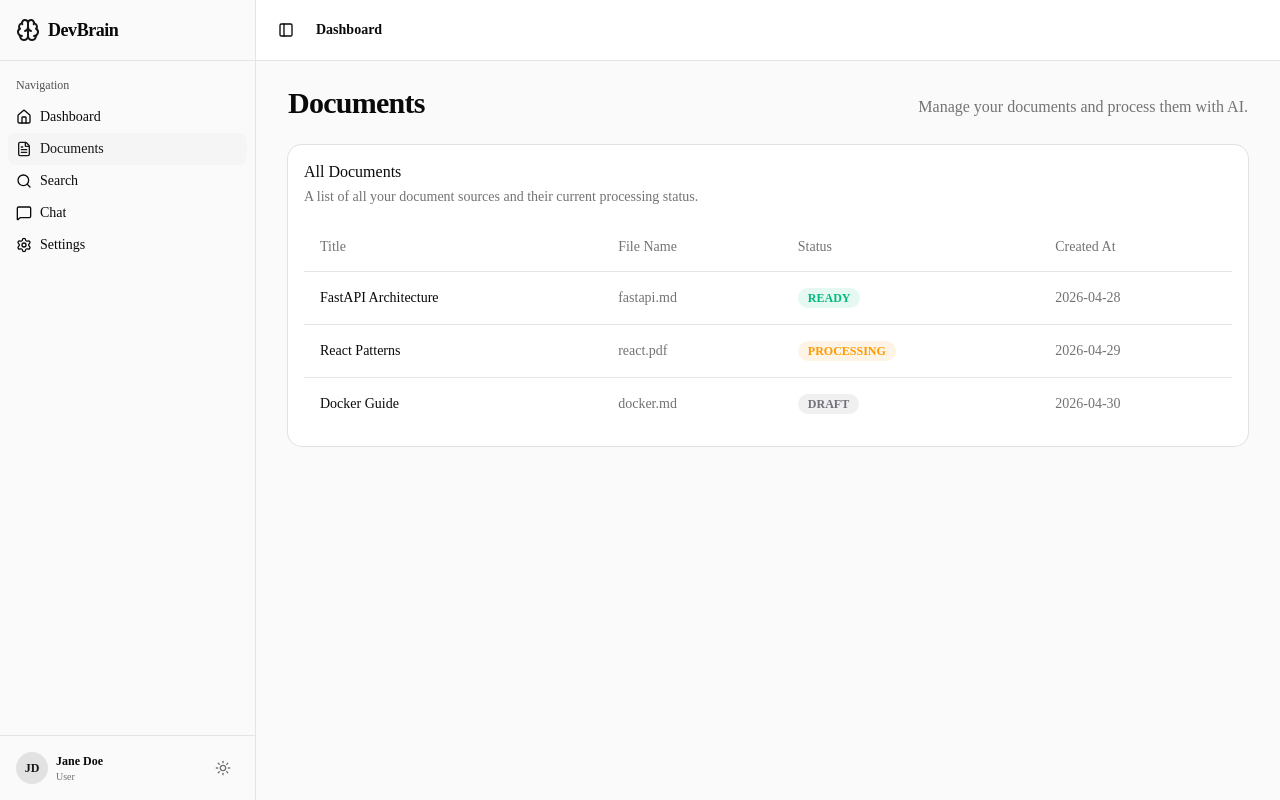
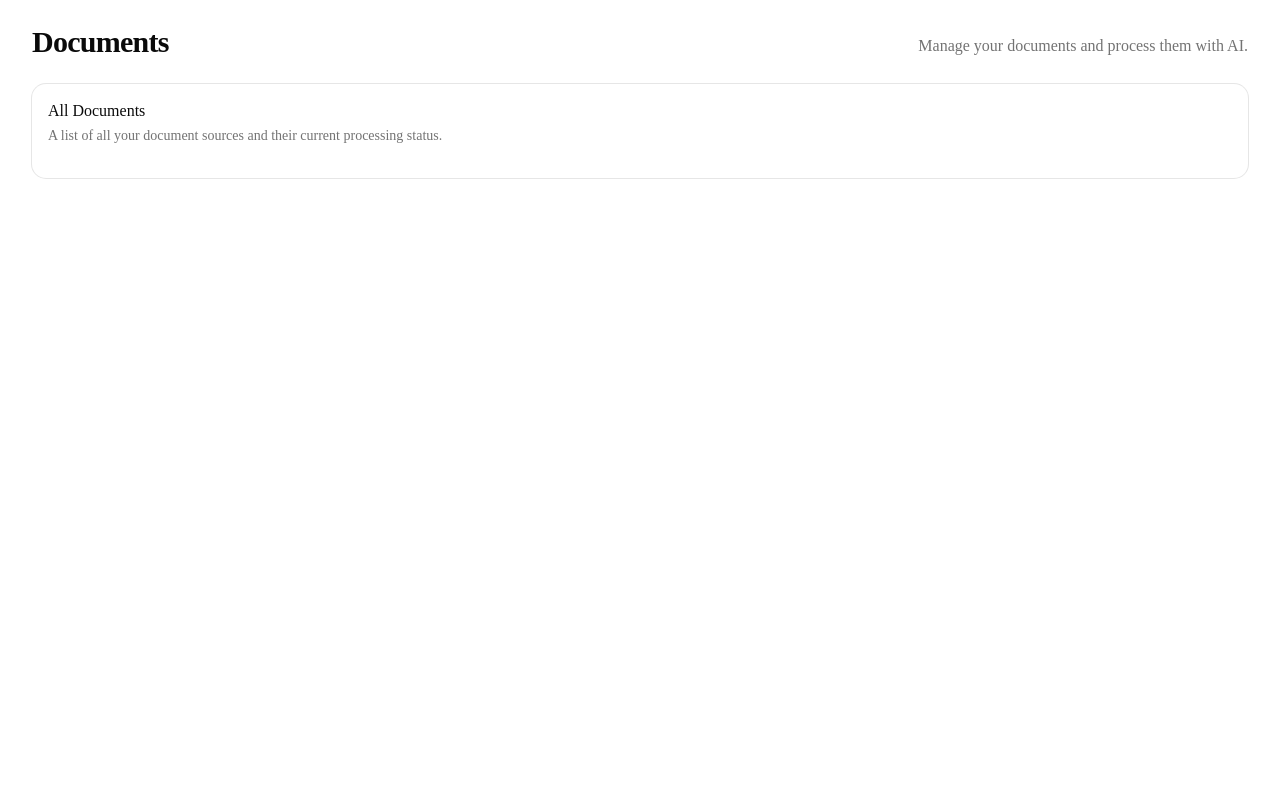
Before and after one commit to oscarlopez1991/DevBrain, a Next.js app in the folder frontend/: page /documents in a window 1280 px wide. Built offline with nearby package versions, Linux system fonts and the light colour scheme.

Commit message:
chore: reset Phase 2 implementation to unsolved templates for exercise practice

```diff
--- a/frontend/app/documents/page.tsx
+++ b/frontend/app/documents/page.tsx
@@ -46,40 +46,6 @@ export default function DocumentsPage() {
 
                 Pista: You can build a custom badge or use conditional styling with inline classes.
             */}
-            <div className="relative w-full overflow-auto">
-              <table className="w-full caption-bottom text-sm">
-                <thead className="[&_tr]:border-b">
-                  <tr className="border-b transition-colors hover:bg-muted/50 data-[state=selected]:bg-muted">
-                    <th className="h-12 px-4 text-left align-middle font-medium text-muted-foreground">Title</th>
-                    <th className="h-12 px-4 text-left align-middle font-medium text-muted-foreground">File Name</th>
-                    <th className="h-12 px-4 text-left align-middle font-medium text-muted-foreground">Status</th>
-                    <th className="h-12 px-4 text-left align-middle font-medium text-muted-foreground">Created At</th>
-                  </tr>
-                </thead>
-                <tbody className="[&_tr:last-child]:border-0">
-                  {mockDocuments.map((doc) => {
-                    const statusColors: Record<string, string> = {
-                      READY: "bg-emerald-500/10 text-emerald-500",
-                      PROCESSING: "bg-amber-500/10 text-amber-500",
-                      DRAFT: "bg-zinc-500/10 text-zinc-500",
-                    }
-
-                    return (
-                      <tr key={doc.id} className="border-b transition-colors hover:bg-muted/50">
-                        <td className="p-4 align-middle font-medium">{doc.title}</td>
-                        <td className="p-4 align-middle text-muted-foreground">{doc.filename}</td>
-                        <td className="p-4 align-middle">
-                          <span className={`inline-flex items-center rounded-full px-2.5 py-0.5 text-xs font-semibold ${statusColors[doc.status]}`}>
-                            {doc.status}
-                          </span>
-                        </td>
-                        <td className="p-4 align-middle text-muted-foreground">{doc.created_at}</td>
-                      </tr>
-                    )
-                  })}
-                </tbody>
-              </table>
-            </div>
           </CardContent>
         </Card>
       </div>
--- a/frontend/app/layout.tsx
+++ b/frontend/app/layout.tsx
@@ -41,27 +41,7 @@ export default function RootLayout({
             3. Render the `<AppSidebar />` component next to the main content.
             4. Wrap the main content (and `<SidebarTrigger />`) inside a flex container (e.g. `<main className="flex-1 flex flex-col h-screen overflow-y-auto">`) so that it scrolls independently.
         */}
-        <ThemeProvider
-          attribute="class"
-          defaultTheme="system"
-          enableSystem
-          disableTransitionOnChange
-        >
-          <SidebarProvider>
-            <div className="flex h-screen w-screen overflow-hidden">
-              <AppSidebar />
-              <main className="flex-1 flex flex-col h-screen overflow-y-auto bg-zinc-50 dark:bg-zinc-950">
-                <header className="border-b border-border p-4 flex items-center bg-white dark:bg-zinc-900">
-                  <SidebarTrigger />
-                  <div className="ml-4 font-semibold text-sm">Dashboard</div>
-                </header>
-                <div className="flex-1 flex flex-col">
-                  {children}
-                </div>
-              </main>
-            </div>
-          </SidebarProvider>
-        </ThemeProvider>
+        {children}
       </body>
     </html>
   );
--- a/frontend/app/page.tsx
+++ b/frontend/app/page.tsx
@@ -33,20 +33,6 @@ export default function DashboardPage() {
              - CardHeader with CardTitle (displaying title and icon side-by-side).
              - CardContent (displaying the value in a large font and the description in muted small text).
       */}
-      <div className="grid gap-4 md:grid-cols-2 lg:grid-cols-4">
-        {stats.map((stat) => (
-          <Card key={stat.title}>
-            <CardHeader className="flex flex-row items-center justify-between space-y-0 pb-2">
-              <CardTitle className="text-sm font-medium">{stat.title}</CardTitle>
-              <div className="text-lg">{stat.icon}</div>
-            </CardHeader>
-            <CardContent>
-              <div className="text-2xl font-bold">{stat.value}</div>
-              <p className="text-xs text-muted-foreground mt-1">{stat.description}</p>
-            </CardContent>
-          </Card>
-        ))}
-      </div>
     </div>
   )
 }
--- a/frontend/components/layout/app-sidebar.tsx
+++ b/frontend/components/layout/app-sidebar.tsx
@@ -67,23 +67,6 @@ export function AppSidebar() {
 
                   Pista: Use the `isActive` attribute or add conditional classes using `cn()` utility.
               */}
-              {navItems.map((item) => {
-                const isActive = pathname === item.url
-                return (
-                  <SidebarMenuItem key={item.title}>
-                    <SidebarMenuButton
-                      isActive={isActive}
-                      tooltip={item.title}
-                      render={
-                        <Link href={item.url}>
-                          <item.icon className="h-4 w-4" />
-                          <span>{item.title}</span>
-                        </Link>
-                      }
-                    />
-                  </SidebarMenuItem>
-                )
-              })}
             </SidebarMenu>
           </SidebarGroupContent>
         </SidebarGroup>
--- a/frontend/components/theme-toggle.tsx
+++ b/frontend/components/theme-toggle.tsx
@@ -40,7 +40,6 @@ export function ThemeToggle() {
       onClick={() => {
         // TODO(PHASE-2): Implement toggle logic.
         // If the theme is currently "dark", set it to "light". Otherwise, set it to "dark".
-        setTheme(theme === "dark" ? "light" : "dark")
       }}
     >
       <Sun className="h-4 w-4 rotate-0 scale-100 transition-all dark:-rotate-90 dark:scale-0" />
--- a/frontend/scripts/verify-phase2.js
+++ b/frontend/scripts/verify-phase2.js
@@ -53,7 +53,6 @@ runTest('TypeScript strict mode enabled', () => {
   const tsconfigPath = path.join(projectRoot, 'tsconfig.json');
   if (!fs.existsSync(tsconfigPath)) throw new Error('Missing tsconfig.json');
   const content = fs.readFileSync(tsconfigPath, 'utf8');
-  // Strip comments from tsconfig json to parse safely or use simple check
   if (!content.includes('"strict": true')) {
     throw new Error('"strict": true not found in tsconfig.json');
   }
@@ -63,14 +62,14 @@ runTest('TypeScript strict mode enabled', () => {
 runTest('Root layout with sidebar navigation implemented', () => {
   const layoutPath = path.join(projectRoot, 'app/layout.tsx');
   const content = fs.readFileSync(layoutPath, 'utf8');
-  if (!content.includes('SidebarProvider') || !content.includes('AppSidebar')) {
-    throw new Error('SidebarProvider and AppSidebar wrapper not found in app/layout.tsx');
+  if (!content.includes('<SidebarProvider') || !content.includes('<AppSidebar')) {
+    throw new Error('SidebarProvider and AppSidebar wrappers are not rendered in app/layout.tsx');
   }
 
   const sidebarPath = path.join(projectRoot, 'components/layout/app-sidebar.tsx');
   if (!fs.existsSync(sidebarPath)) throw new Error('Missing components/layout/app-sidebar.tsx');
   const sidebarContent = fs.readFileSync(sidebarPath, 'utf8');
-  if (!sidebarContent.includes('navItems') || !sidebarContent.includes('pathname === item.url')) {
+  if (!sidebarContent.includes('navItems.map') || !sidebarContent.includes('pathname === item.url')) {
     throw new Error('Navigation menu with active route checking is not implemented correctly in app-sidebar.tsx');
   }
 });
@@ -79,8 +78,8 @@ runTest('Root layout with sidebar navigation implemented', () => {
 runTest('Dashboard page with mock metrics implemented', () => {
   const pagePath = path.join(projectRoot, 'app/page.tsx');
   const content = fs.readFileSync(pagePath, 'utf8');
-  if (!content.includes('stats') || !content.includes('stats.map') || !content.includes('Card')) {
-    throw new Error('Metrics grid mapping over stats not found in app/page.tsx');
+  if (!content.includes('stats.map') || !content.includes('Card') || !content.includes('<CardHeader')) {
+    throw new Error('Metrics grid mapping over stats not found or not rendering Cards in app/page.tsx');
   }
 });
 
@@ -89,8 +88,8 @@ runTest('Documents list page implemented', () => {
   const docsPagePath = path.join(projectRoot, 'app/documents/page.tsx');
   if (!fs.existsSync(docsPagePath)) throw new Error('Missing app/documents/page.tsx');
   const content = fs.readFileSync(docsPagePath, 'utf8');
-  if (!content.includes('mockDocuments') || !content.includes('mockDocuments.map') || !content.includes('statusColors')) {
-    throw new Error('mockDocuments list or colored status badges not found in app/documents/page.tsx');
+  if (!content.includes('mockDocuments.map') || !content.includes('statusColors[')) {
+    throw new Error('mockDocuments list or colored status badges not found or not rendered in app/documents/page.tsx');
   }
 });
 
@@ -99,8 +98,13 @@ runTest('Dark mode toggle working', () => {
   const togglePath = path.join(projectRoot, 'components/theme-toggle.tsx');
   if (!fs.existsSync(togglePath)) throw new Error('Missing components/theme-toggle.tsx');
   const content = fs.readFileSync(togglePath, 'utf8');
-  if (!content.includes('useTheme') || !content.includes('setTheme')) {
-    throw new Error('Theme toggle does not use next-themes to control theme state');
+  if (!content.includes('useTheme') || !content.includes('setTheme(') || !content.includes('onClick={')) {
+    throw new Error('Theme toggle does not use next-themes to control theme state or onClick trigger is missing');
+  }
+
+  // Make sure they filled in the toggle logic
+  if (content.includes('// TODO(PHASE-2): Implement toggle logic.') && !content.includes('setTheme(theme ===')) {
+    throw new Error('Theme toggle click handler logic is missing or empty');
   }
 });
 
```
Also changed, not shown: 1 other file (tests, documents, lock files or other folders).
